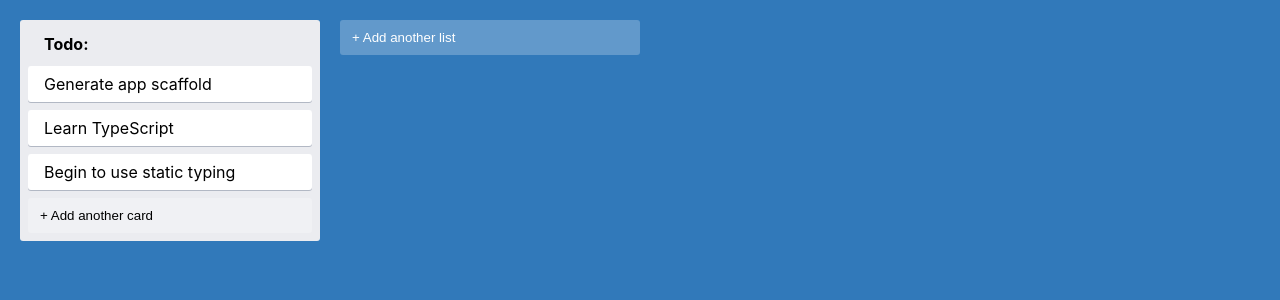
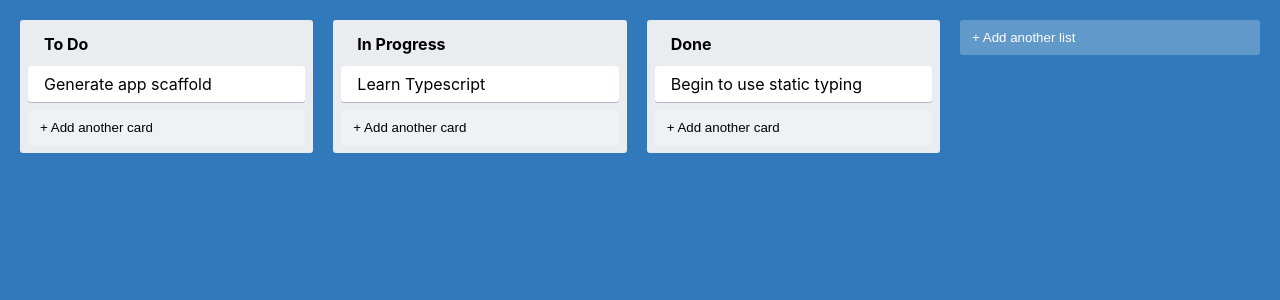
Before and after one commit to MohAhm/trello-clone, a React (Create React App) app: page / in a window 1280 px wide. Shown: the top 300 px of the page. Built offline with nearby package versions, Linux system fonts and the light colour scheme.

Commit message:
Implement the global state

```diff
--- a/src/App.tsx
+++ b/src/App.tsx
@@ -1,11 +1,16 @@
 import { AddNewItem } from "./components/AddNewItem";
 import { Column } from "./components/Column";
+import { useAppState } from "./state/AppSateContext";
 import { AppContainer } from "./styles";
 
 export const App = () => {
+  const { lists } = useAppState();
+
   return (
     <AppContainer>
-      <Column text="Todo:" />
+      {lists.map((list) => (
+        <Column key={list.id} id={list.id} text={list.text} />
+      ))}
       <AddNewItem
         toggleButtonText="+ Add another list"
         onAdd={() => console.log("Item created")}
--- a/src/components/Card.tsx
+++ b/src/components/Card.tsx
@@ -1,6 +1,7 @@
 import { CardContainer } from "../styles";
 
 type CardProps = {
+  id: string;
   text: string;
 };
 
--- a/src/components/Column.tsx
+++ b/src/components/Column.tsx
@@ -1,18 +1,24 @@
+import { useAppState } from "../state/AppSateContext";
 import { ColumnContainer, ColumnTitle } from "../styles";
 import { AddNewItem } from "./AddNewItem";
 import { Card } from "./Card";
 
 type ColumnProps = {
+  id: string;
   text: string;
 };
 
-export const Column = ({ text }: ColumnProps) => {
+export const Column = ({ text, id }: ColumnProps) => {
+  const { getTaskByListId } = useAppState();
+
+  const tasks = getTaskByListId(id);
+
   return (
     <ColumnContainer>
       <ColumnTitle>{text}</ColumnTitle>
-      <Card text="Generate app scaffold" />
-      <Card text="Learn TypeScript" />
-      <Card text="Begin to use static typing" />
+      {tasks.map((task) => (
+        <Card key={task.id} id={task.id} text={task.text} />
+      ))}
       <AddNewItem
         toggleButtonText="+ Add another card"
         onAdd={() => console.log("Card created")}
--- a/src/index.tsx
+++ b/src/index.tsx
@@ -3,13 +3,16 @@ import ReactDOM from "react-dom/client";
 import "./index.css";
 import { App } from "./App";
 import reportWebVitals from "./reportWebVitals";
+import { AppStateProvider } from "./state/AppSateContext";
 
 const root = ReactDOM.createRoot(
   document.getElementById("root") as HTMLElement
 );
 root.render(
   <React.StrictMode>
-    <App />
+    <AppStateProvider>
+      <App />
+    </AppStateProvider>
   </React.StrictMode>
 );
 
--- /dev/null
+++ b/src/state/AppSateContext.tsx
@@ -0,0 +1,67 @@
+import { createContext, useContext } from "react";
+
+type Task = {
+  id: string;
+  text: string;
+};
+
+type List = {
+  id: string;
+  text: string;
+  tasks: Task[];
+};
+
+export type AppState = {
+  lists: List[];
+};
+
+const appData: AppState = {
+  lists: [
+    {
+      id: "0",
+      text: "To Do",
+      tasks: [{ id: "c0", text: "Generate app scaffold" }],
+    },
+    {
+      id: "1",
+      text: "In Progress",
+      tasks: [{ id: "c2", text: "Learn Typescript" }],
+    },
+    {
+      id: "2",
+      text: "Done",
+      tasks: [{ id: "c3", text: "Begin to use static typing" }],
+    },
+  ],
+};
+
+type AppStateContextProps = {
+  lists: List[];
+  getTaskByListId(id: string): Task[];
+};
+
+type AppStateProviderProps = {
+  children: React.ReactNode;
+};
+
+const AppStateContext = createContext<AppStateContextProps>(
+  {} as AppStateContextProps
+);
+
+export const AppStateProvider = ({ children }: AppStateProviderProps) => {
+  const { lists } = appData;
+
+  const getTaskByListId = (id: string) => {
+    return lists.find((list) => list.id === id)?.tasks || [];
+  };
+
+  return (
+    <AppStateContext.Provider value={{ lists, getTaskByListId }}>
+      {children}
+    </AppStateContext.Provider>
+  );
+};
+
+export const useAppState = () => {
+  return useContext(AppStateContext);
+};
```
